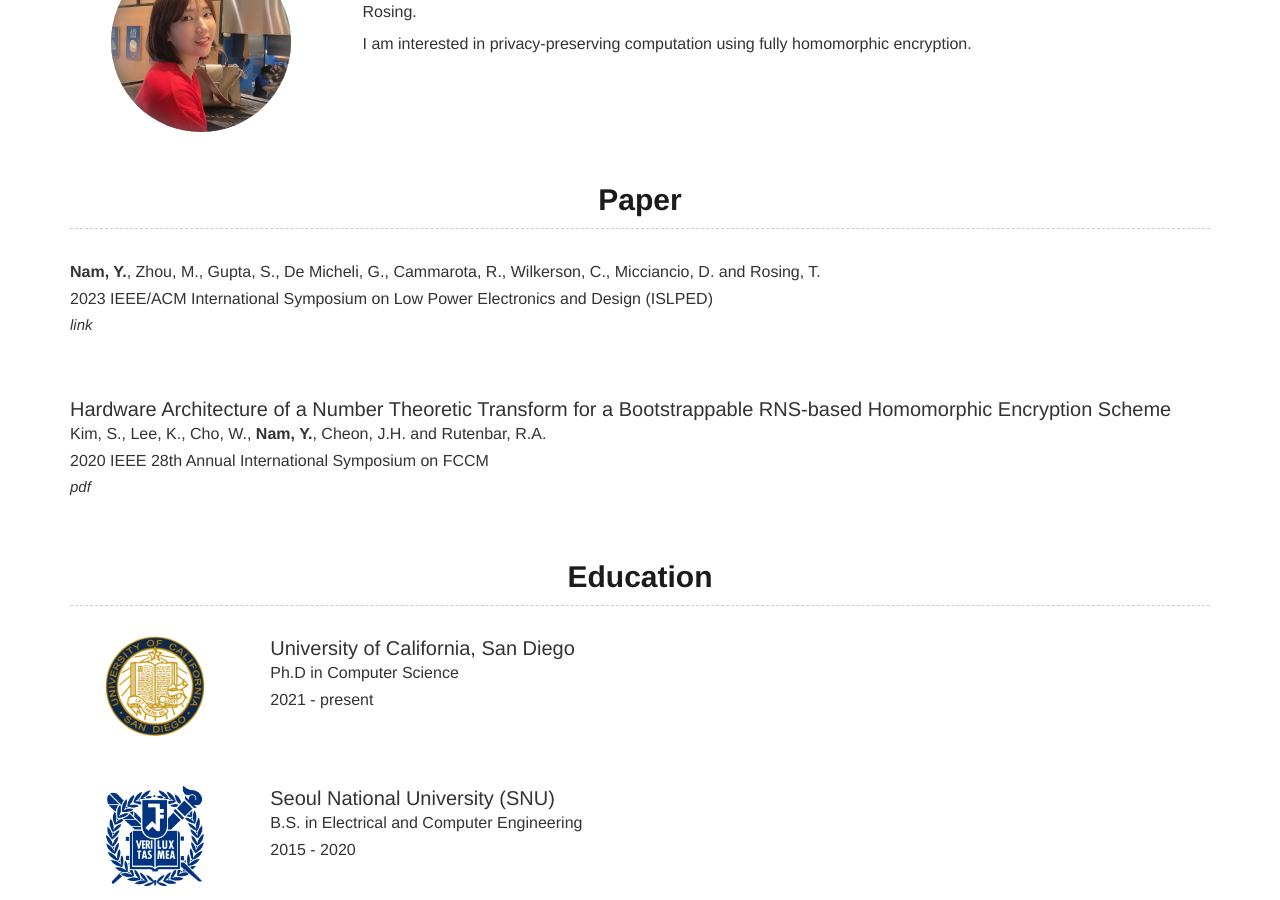
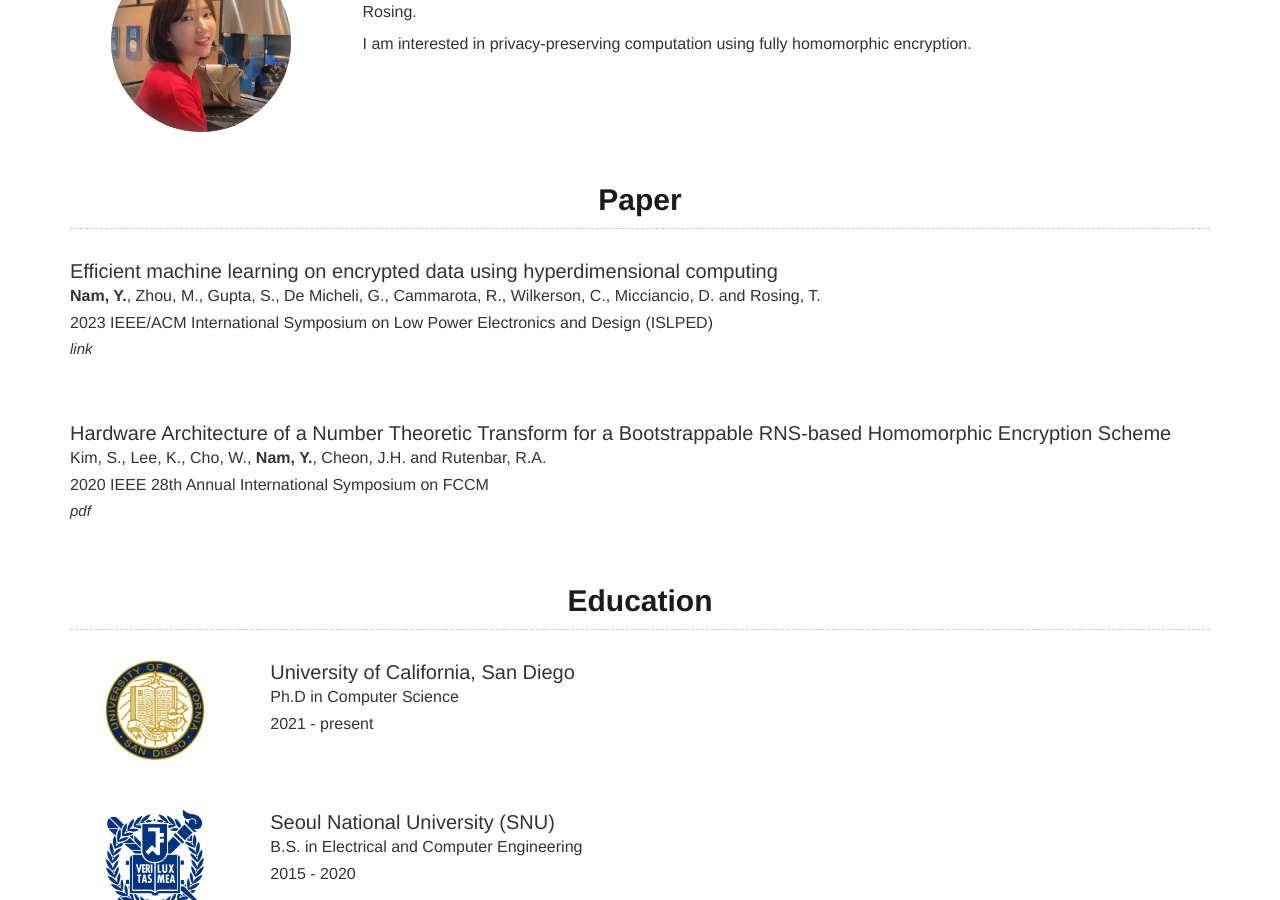
Before and after one commit to ujinnam/ujinnam.github.com, a Jekyll site: the page built from index.md, in a window 1280 px wide and 900 px high, scrolled down 327 px. Built offline with Jekyll 4.4.1, drawn with Linux system fonts in a browser that asks for light colours; nearby versions of some CDN libraries.

Commit message:
updated paper name

```diff
--- a/_config.yml
+++ b/_config.yml
@@ -65,7 +65,7 @@ content:
     content:
 
       - layout: right
-        title:
+        title: Efficient machine learning on encrypted data using hyperdimensional computing
         sub_title: <strong>Nam, Y.</strong>, Zhou, M., Gupta, S., De Micheli, G., Cammarota, R., Wilkerson, C., Micciancio, D. and Rosing, T.
         caption: 2023 IEEE/ACM International Symposium on Low Power Electronics and Design (ISLPED)
         link: https://ieeexplore.ieee.org/abstract/document/10244262
```
